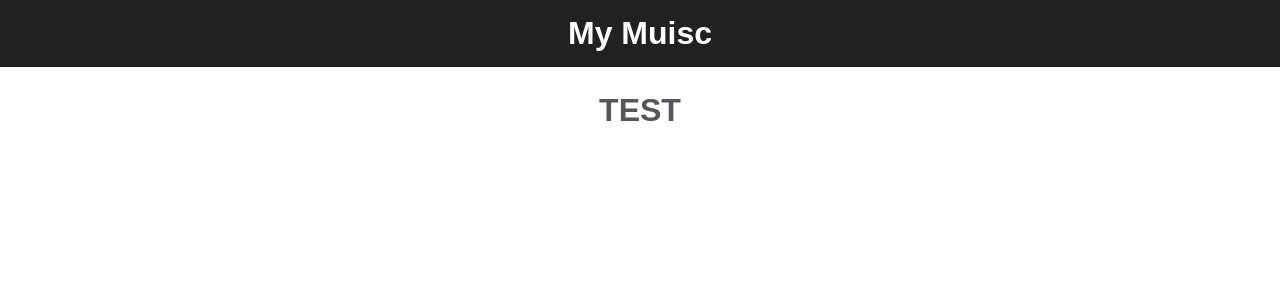
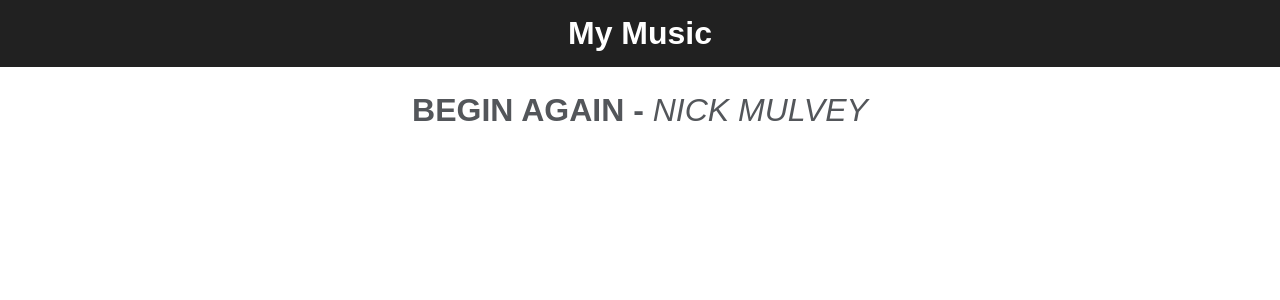
Before and after one commit to cdt-eth/Vue-Music-Player, a Vue app: page / in a window 1280 px wide. Shown: the top 300 px of the page. Built offline with nearby package versions, Linux system fonts and the light colour scheme.

Commit message:
player config

```diff
--- a/src/App.vue
+++ b/src/App.vue
@@ -1,11 +1,15 @@
 <template>
   <div id="app">
     <header>
-      <h1>My Muisc</h1>
+      <h1>My Music</h1>
     </header>
     <main>
       <section class="player">
-        <h2 class="song-title">test</h2>
+        <!-- 2) template strings, from our data -->
+        <h2 class="song-title">
+          {{ current.title }} - <span> {{ current.artist }} </span>
+        </h2>
+        <!-- {{ songs[0].src }} -->
       </section>
     </main>
   </div>
@@ -14,6 +18,36 @@
 <script>
 export default {
   name: "App",
+  data() {
+    return {
+      // our props
+      current: {},
+      index: 0,
+      songs: [
+        {
+          title: "Begin Again",
+          artist: "Nick Mulvey",
+          src: require("./assets/Nick Mulvey - Begin Again.mp3"),
+        },
+        {
+          title: "When I Look At You",
+          artist: "Rosie Carney",
+          src: require("./assets/Rosie Carney - When I Look At You.mp3"),
+        },
+        {
+          title: "Call Me When You Land",
+          artist: "Old Sea Brigade",
+          src: require("./assets/Old Sea Brigade & Luke Sital-Singh - Call Me When You Land.mp3"),
+        },
+      ],
+      player: new Audio(),
+    };
+  },
+  created() {
+    this.current = this.songs[this.index];
+    this.player.src = this.current.src;
+    // this.player.play();
+  },
 };
 </script>
 
```
